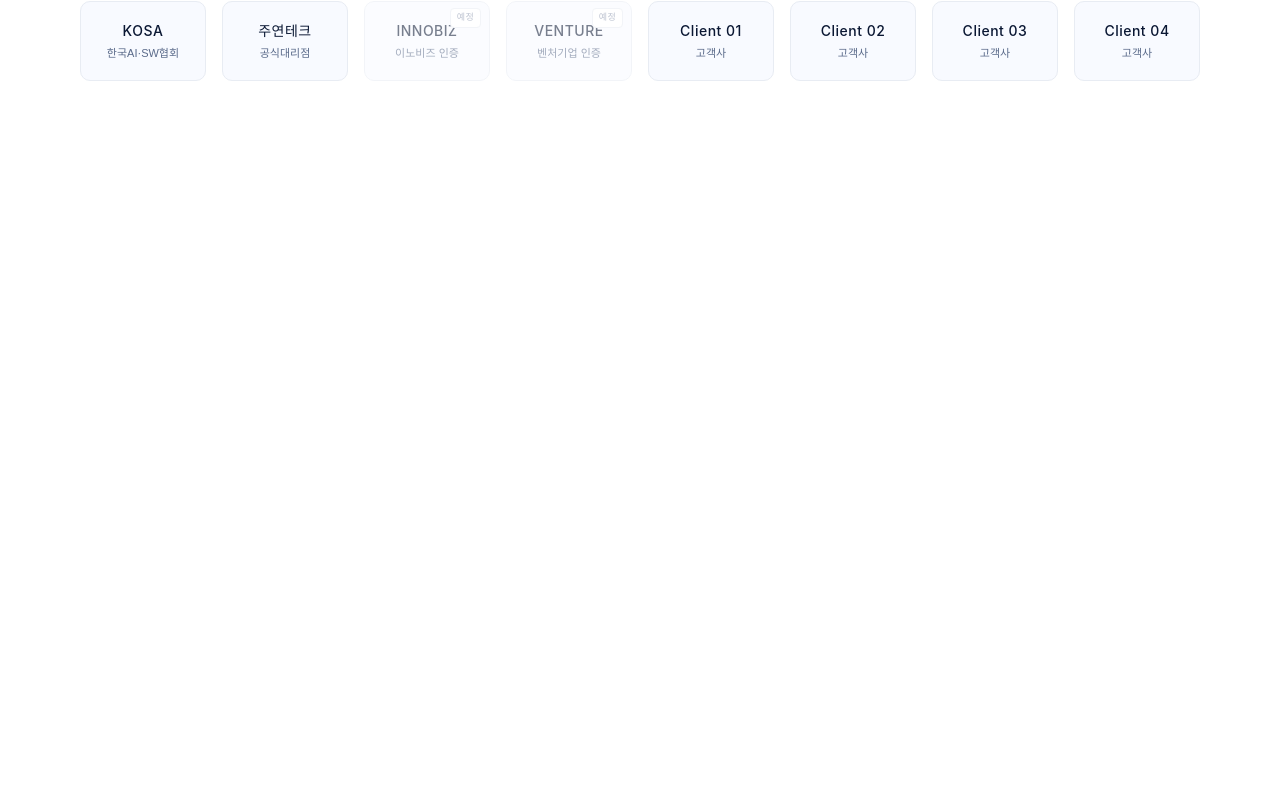
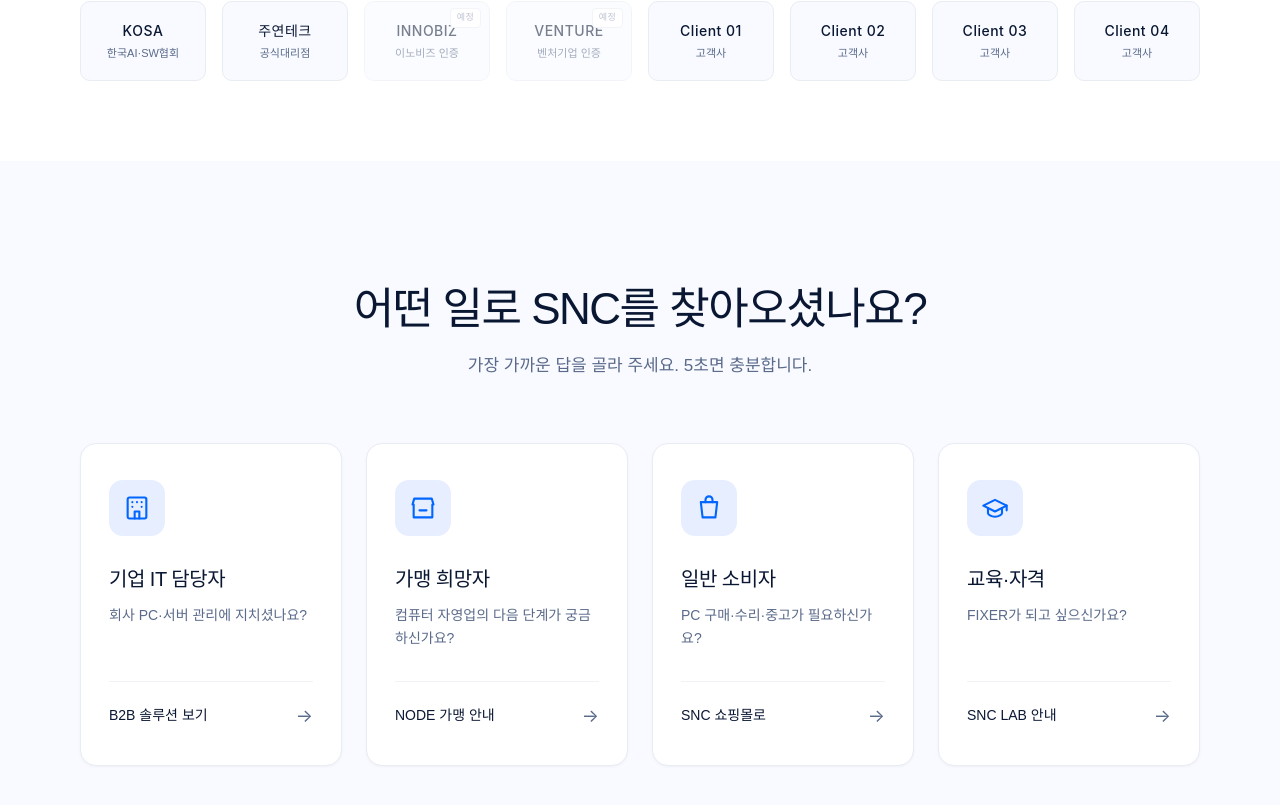
Before and after one commit to maromato-coder/snc-web, a Next.js app: page / in a window 1280 px wide. Shown: the part 1133-1938 px from the top of the page. Before the commit the page ends 1294 px from the top, so only its background shows below. Built offline with nearby package versions, Linux system fonts and the light colour scheme.

Commit message:
Add Persona Router section

```diff
--- a/app/page.tsx
+++ b/app/page.tsx
@@ -2,6 +2,7 @@
 
 import SNCRotatingCube from "@/components/SNCRotatingCube"
 import TrustBar from "@/components/TrustBar"
+import PersonaRouter from "@/components/PersonaRouter"
 
 export default function Home() {
     return (
@@ -209,6 +210,7 @@
             </div>
             {/* ────────── TRUST BAR ────────── */}
             <TrustBar />
+            <PersonaRouter />
         </main>
     )
 }
--- /dev/null
+++ b/components/PersonaRouter.tsx
@@ -0,0 +1,253 @@
+"use client"
+
+import * as React from "react"
+
+interface CardData {
+    title: string
+    desc: string
+    cta: string
+    icon: "building" | "store" | "shopping" | "education"
+}
+
+const cards: CardData[] = [
+    {
+        title: "기업 IT 담당자",
+        desc: "회사 PC·서버 관리에 지치셨나요?",
+        cta: "B2B 솔루션 보기",
+        icon: "building",
+    },
+    {
+        title: "가맹 희망자",
+        desc: "컴퓨터 자영업의 다음 단계가 궁금하신가요?",
+        cta: "NODE 가맹 안내",
+        icon: "store",
+    },
+    {
+        title: "일반 소비자",
+        desc: "PC 구매·수리·중고가 필요하신가요?",
+        cta: "SNC 쇼핑몰로",
+        icon: "shopping",
+    },
+    {
+        title: "교육·자격",
+        desc: "FIXER가 되고 싶으신가요?",
+        cta: "SNC LAB 안내",
+        icon: "education",
+    },
+]
+
+export default function PersonaRouter() {
+    return (
+        <section
+            style={{
+                background: "#F8FAFF",
+                padding: "120px 80px",
+            }}
+        >
+            <div
+                style={{
+                    maxWidth: 1280,
+                    margin: "0 auto",
+                }}
+            >
+                {/* Heading */}
+                <div style={{ textAlign: "center", marginBottom: 64 }}>
+                    <h2
+                        style={{
+                            fontSize: 44,
+                            lineHeight: 1.25,
+                            fontWeight: 500,
+                            letterSpacing: -1.5,
+                            color: "#0A1733",
+                            margin: "0 0 16px 0",
+                        }}
+                    >
+                        어떤 일로 SNC를 찾아오셨나요?
+                    </h2>
+                    <p
+                        style={{
+                            fontSize: 17,
+                            lineHeight: 1.6,
+                            color: "#5A6A8A",
+                            margin: 0,
+                        }}
+                    >
+                        가장 가까운 답을 골라 주세요. 5초면 충분합니다.
+                    </p>
+                </div>
+
+                {/* Card Grid */}
+                <div
+                    style={{
+                        display: "grid",
+                        gridTemplateColumns: "repeat(4, 1fr)",
+                        gap: 24,
+                    }}
+                >
+                    {cards.map((c) => (
+                        <PersonaCard key={c.title} {...c} />
+                    ))}
+                </div>
+            </div>
+        </section>
+    )
+}
+
+function PersonaCard({ title, desc, cta, icon }: CardData) {
+    const [hover, setHover] = React.useState(false)
+    return (
+        <a
+            href="#"
+            onMouseEnter={() => setHover(true)}
+            onMouseLeave={() => setHover(false)}
+            style={{
+                background: "#FFFFFF",
+                border: `1px solid ${hover ? "#0066FF" : "#E8ECF3"}`,
+                borderRadius: 16,
+                padding: "36px 28px",
+                textDecoration: "none",
+                color: "inherit",
+                boxShadow: hover
+                    ? "0 16px 36px rgba(0, 102, 255, 0.12)"
+                    : "0 1px 3px rgba(10, 23, 51, 0.04)",
+                transform: hover ? "translateY(-6px)" : "translateY(0)",
+                transition: "all 0.3s cubic-bezier(0.16, 1, 0.3, 1)",
+                cursor: "pointer",
+                minHeight: 280,
+                display: "flex",
+                flexDirection: "column",
+                justifyContent: "space-between",
+            }}
+        >
+            <div>
+                {/* Icon */}
+                <div
+                    style={{
+                        width: 56,
+                        height: 56,
+                        background: hover ? "#0066FF" : "#E6EEFF",
+                        borderRadius: 14,
+                        display: "flex",
+                        alignItems: "center",
+                        justifyContent: "center",
+                        marginBottom: 28,
+                        transition: "background 0.3s ease",
+                    }}
+                >
+                    <PersonaIcon name={icon} color={hover ? "#FFFFFF" : "#0066FF"} />
+                </div>
+
+                {/* Title */}
+                <h3
+                    style={{
+                        fontSize: 20,
+                        fontWeight: 500,
+                        color: "#0A1733",
+                        margin: "0 0 10px 0",
+                        letterSpacing: -0.5,
+                    }}
+                >
+                    {title}
+                </h3>
+
+                {/* Description */}
+                <p
+                    style={{
+                        fontSize: 14,
+                        lineHeight: 1.6,
+                        color: "#5A6A8A",
+                        margin: 0,
+                    }}
+                >
+                    {desc}
+                </p>
+            </div>
+
+            {/* CTA Row */}
+            <div
+                style={{
+                    display: "flex",
+                    alignItems: "center",
+                    justifyContent: "space-between",
+                    marginTop: 32,
+                    paddingTop: 20,
+                    borderTop: `1px solid ${hover ? "#E0EAFF" : "#F0F2F5"}`,
+                    transition: "border-color 0.3s ease",
+                }}
+            >
+                <span
+                    style={{
+                        fontSize: 14,
+                        fontWeight: 500,
+                        color: hover ? "#0066FF" : "#0A1733",
+                        transition: "color 0.3s ease",
+                    }}
+                >
+                    {cta}
+                </span>
+                <span
+                    style={{
+                        fontSize: 18,
+                        color: hover ? "#0066FF" : "#5A6A8A",
+                        transform: hover ? "translateX(4px)" : "translateX(0)",
+                        transition: "all 0.3s ease",
+                        fontFamily: "'Inter', sans-serif",
+                    }}
+                >
+                    →
+                </span>
+            </div>
+        </a>
+    )
+}
+
+function PersonaIcon({ name, color }: { name: CardData["icon"]; color: string }) {
+    const common = {
+        width: 28,
+        height: 28,
+        viewBox: "0 0 24 24",
+        fill: "none",
+        stroke: color,
+        strokeWidth: 1.8,
+        strokeLinecap: "round" as const,
+        strokeLinejoin: "round" as const,
+    }
+
+    switch (name) {
+        case "building":
+            return (
+                <svg {...common}>
+                    <rect x="4" y="3" width="16" height="18" rx="1.5" />
+                    <path d="M10 21v-6h4v6" />
+                    <line x1="8" y1="7" x2="8" y2="7.01" />
+                    <line x1="12" y1="7" x2="12" y2="7.01" />
+                    <line x1="16" y1="7" x2="16" y2="7.01" />
+                    <line x1="8" y1="11" x2="8" y2="11.01" />
+                    <line x1="16" y1="11" x2="16" y2="11.01" />
+                </svg>
+            )
+        case "store":
+            return (
+                <svg {...common}>
+                    <path d="M3 9l1.5-5h15L21 9" />
+                    <path d="M4 9v11h16V9" />
+                    <line x1="9" y1="14" x2="15" y2="14" />
+                </svg>
+            )
+        case "shopping":
+            return (
+                <svg {...common}>
+                    <path d="M5 7h14l-1.5 13h-11L5 7z" />
+                    <path d="M9 7V5a3 3 0 016 0v2" />
+                </svg>
+            )
+        case "education":
+            return (
+                <svg {...common}>
+                    <path d="M22 10L12 5 2 10l10 5 10-5z" />
+                    <path d="M6 12v4.5c0 1 2.5 3 6 3s6-2 6-3V12" />
+                    <line x1="22" y1="10" x2="22" y2="14" />
+                </svg>
+            )
+    }
+}
```
